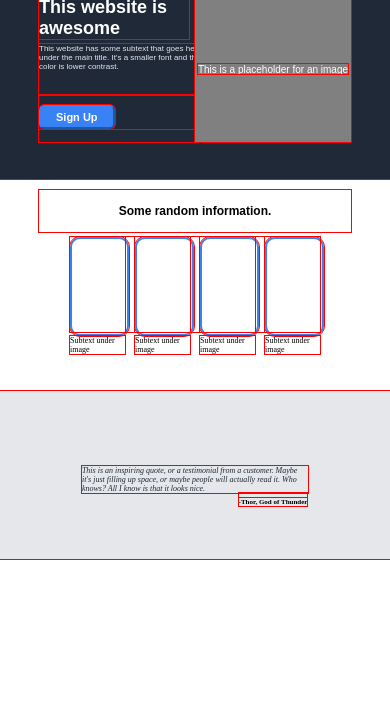
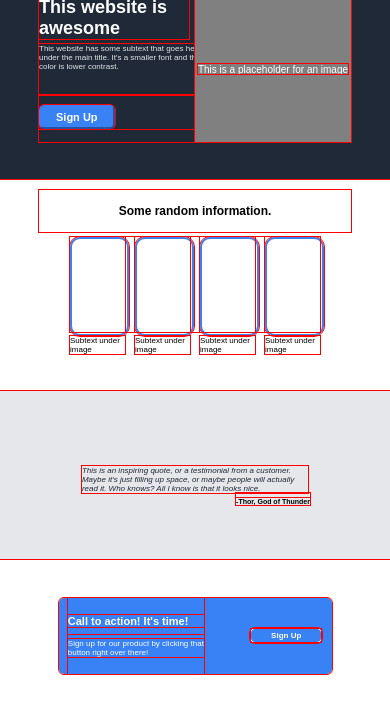
Before and after one commit to PaintedPorch/odin_landing_page, a plain HTML site: page index.html in a window 390 px wide. Shown: the part 73-782 px from the top of the page. Drawn offline with Linux system fonts and the light colour scheme.

Commit message:
Add CTA Section

```diff
--- a/index.html
+++ b/index.html
@@ -62,8 +62,24 @@
                 <p class="quoter_text">-Thor, God of Thunder</p>
             </div>
         </div>
-        <div class="cta_container"></div>
-        <footer class="footer"></footer>
+        <div class="cta_container">
+            <div class="cta_blue_bg">
+                <div class="cta_main">
+                    <div class="cta_header">
+                        <p class="cta_header_text">Call to action! It's time!</p>
+                    </div>
+                    <div class="cta_subheader">
+                        <p class="cta_subheader_text">Sign up for our product by clicking that button right over there!</p>
+                    </div>
+                </div>
+                <div class="cta_signee_box">
+                    <p class="cta_signee_text">Sign Up</p>
+                </div>
+            </div>
+        </div>
+        <footer class="footer">
+            <p class="footer_text"></p>
+        </footer>
     </div>
 </body>
 </html>
--- a/style.css
+++ b/style.css
@@ -67,6 +67,7 @@ body {
     width: 80%;
     margin: 0 auto;
     min-height: 110px;
+    flex-shrink: 1;
 }
 
 .header_text {
@@ -117,7 +118,9 @@ body {
     background-color: gray;
     justify-content: center;
     align-items: center;
-    min-width: 150px;
+    min-width: 100px;
+    overflow: hidden;
+    flex-shrink: 2;
 }
 
 .placeholder_text {
@@ -186,6 +189,7 @@ body {
 .card_subtitle {
     margin: 0;
     font-size: 8px;
+    font-family: sans-serif;
 }
 
 .quote_container {
@@ -213,6 +217,7 @@ body {
     color: #1F2937;
     font-weight: lighter;
     font-size: 16px;
+    font-family: sans-serif;
 }
 
 .quoter {
@@ -225,12 +230,81 @@ body {
     margin: 5px 0 0 0;
     font-weight: bold;
     font-size: 12px;
+    font-family: sans-serif;
 }
 
 .cta_container {
     height: 18%;
     width: 100%;
     background-color: #ffff;
+    display: flex;
+    justify-content: center;
+    align-items: center;
+}
+
+.cta_blue_bg {
+    width: 70%;
+    height: 50%;
+    background-color: #3882F6;
+    border-radius: 5px;
+    display: flex;
+    justify-content: space-around;
+    align-items: center;
+}
+
+.cta_signee_box {
+    width: 100px;
+    height: 20px;
+    border: 1px solid white;
+    border-radius: 5px;
+    margin-left: 10%;
+}
+
+.cta_signee_text {
+    color: white;
+    margin: 0;
+    font-weight: bolder;
+    font-size: 10px;
+    font-family: sans-serif;
+    height: 100%;
+    width: 100%;
+    display: flex;
+    align-items: center;
+    justify-content: center;
+}
+
+.cta_main {
+    width: 50%;
+    height: 100%;
+    display: flex;
+    align-items: flex-start;
+    justify-content: center;
+    flex-direction: column;
+    gap: 5px;
+}
+
+.cta_header {
+    width: 100%;
+    height: 25%;
+}
+
+.cta_header_text {
+    margin: 0;
+    color: white;
+    font-weight: bold;
+    font-family: sans-serif;
+    font-size: 13px;
+}
+
+.cta_subheader {
+    width: 100%;
+}
+
+.cta_subheader_text {
+    margin: 0;
+    font-family: sans-serif;
+    font-size: 10px;
+    color: white;
 }
 
 .footer {
@@ -249,10 +323,37 @@ body {
     .quote_text {
         font-size: 14px;
     }
+    .cta_signee_box {
+        width: 80px;
+        height: 15px;
+    }
+    .cta_signee_text {
+        font-size: 9px;
+    }
+    .cta_header_text {
+        font-size: 9px;
+    }
+    .cta_subheader_text {
+        font-size: 7px;
+    }
+}
+@media (max-width: 600px) {
+    .cta_header_text {
+        font-size: 7px;
+    }
+    .cta_subheader_text {
+        font-size: 5px;
+    }
 }
 @media (max-width: 850px) {
     .header_text_sub {
         font-size: 9px;
+    }
+    .cta_header_text {
+        font-size: 11px;
+    }
+    .cta_subheader_text {
+        font-size: 8px;
     }
 }
 @media (max-width: 550px) {
@@ -282,6 +383,13 @@ body {
     .quoter_text {
         font-size: 7px;
     }
+    .cta_signee_text {
+        font-size: 8px;
+    }
+    .cta_signee_box {
+        width: 70px;
+        height: 13px;
+    }
 }
 
 @media (min-width: 1000px) {
```
